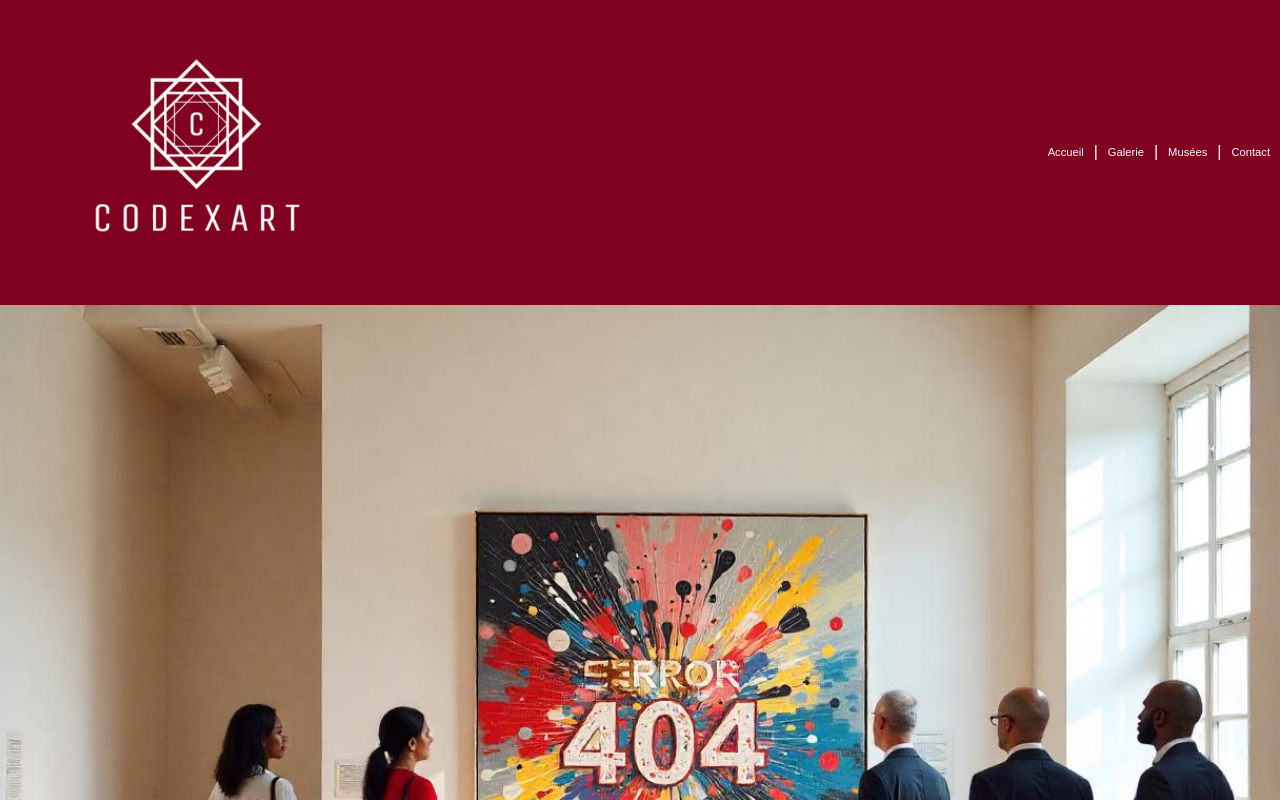
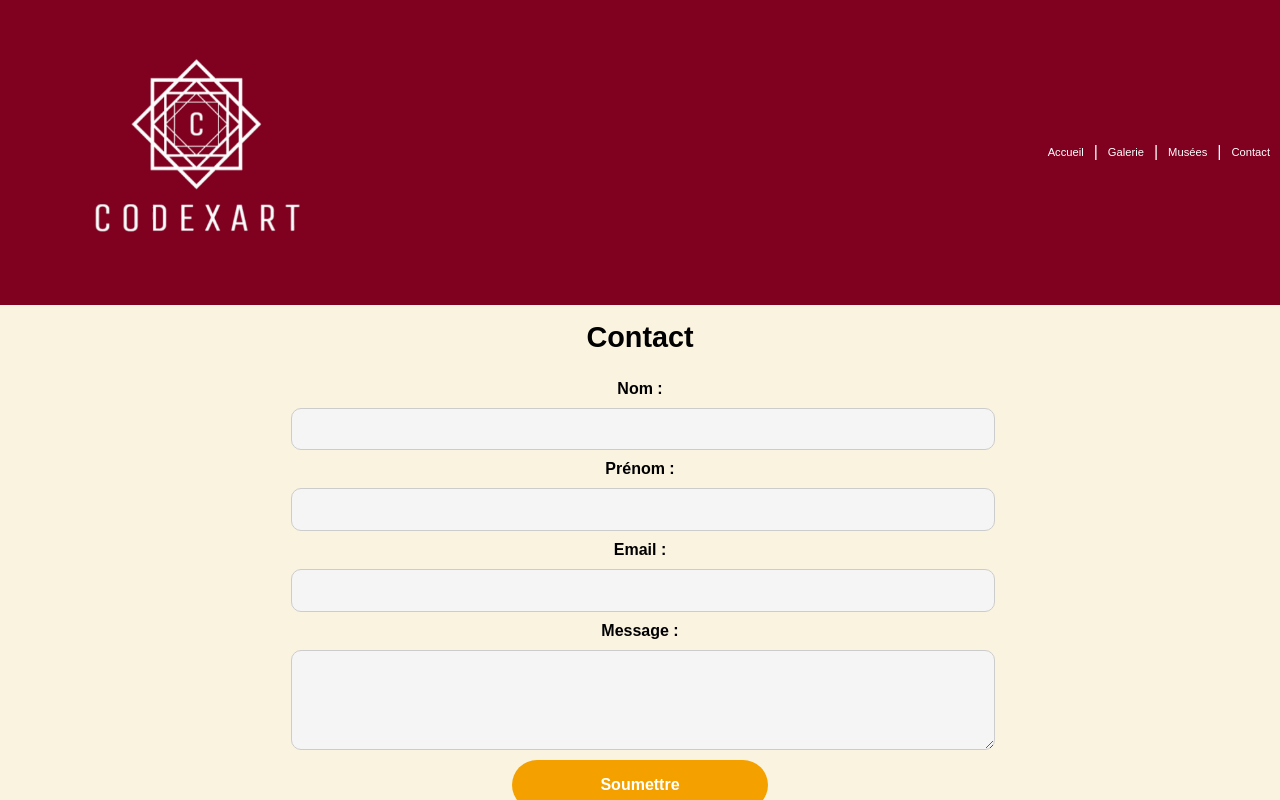
Before and after one commit to Sunnysmilen/P2-CodexArt, a React (Vite) app in the folder client/: page /Contact in a window 1280 px wide. Shown: the top 800 px of the page. Built offline with nearby package versions, Linux system fonts and the light colour scheme; a web font is replaced by a local one.

Commit message:
feat: work on form page and css added

```diff
--- a/client/src/main.tsx
+++ b/client/src/main.tsx
@@ -11,6 +11,7 @@ import Galerie from "./pages/Galerie";
 import Home from "./pages/Home";
 import Musees from "./pages/Musees";
 import Page404 from "./pages/Page404";
+import Form from "./pages/Form";
 
 // Import additional components for new routes
 // Try creating these components in the "pages" folder
@@ -29,6 +30,7 @@ const router = createBrowserRouter([
       { path: "/", element: <Home /> },
       { path: "/galerie", element: <Galerie /> },
       { path: "/Musees", element: <Musees /> },
+      { path: "/Contact", element: <Form /> },
       { path: "*", element: <Page404 /> },
     ],
   },
--- /dev/null
+++ b/client/src/pages/Form.tsx
@@ -0,0 +1,86 @@
+import { useState } from "react";
+import "../styles/form.css";
+
+function Form() {
+  const [name, setName] = useState("");
+  const [firstname, setFirstName] = useState("");
+  const [email, setEmail] = useState("");
+  const [message, setMessage] = useState("");
+
+  function handleSubmit(event: React.FormEvent<HTMLFormElement>) {
+    event.preventDefault();
+
+    fetch("https://api.brevo.com/v3/smtp/email", {
+      method: "POST",
+      headers: {
+        "Content-Type": "application/json",
+        accept: "application/json",
+        "api-key": import.meta.env.VITE_API_KEY,
+      },
+
+      body: JSON.stringify({
+        sender: { name: "Codex Art", email: "gary.gras07@gmail.com" },
+        to: [{ email, name }],
+        subject: "Récapitulatif de votre demande 🖼️",
+
+        htmlContent: `<img src = "https://drive.google.com/uc?id=1y1-1h5iAZxZhr7Ub-u1d7oaDK0oMCck4" alt="image pour mail" width="600"/> <h2> Voici votre message ${firstname} ${name}:</h2> <br> <p>${message}</p><br>
+         <h2>Il a bien été pris en compte et sera traité prochainement.</h2>
+         <br>
+         <h3>La Codex Art</h3>
+         <img src = "https://drive.google.com/uc?id=1PR_TomyrM7JiDEsigC_G824edVfkO9UL" alt="logo Codex Art" width="100"/>
+
+         `,
+      }),
+    })
+      .then((response) => response.json())
+      .then(() => {
+        alert("Message envoyé");
+        setName("");
+        setFirstName("");
+        setEmail("");
+        setMessage("");
+      })
+      .catch((error) => console.error(error));
+  }
+
+  return (
+    <form onSubmit={handleSubmit}>
+      <h1>Contact</h1>
+
+      <label htmlFor="name">Nom :</label>
+      <input
+        type="text"
+        id="name"
+        value={name}
+        onChange={(e) => setName(e.target.value)}
+      />
+
+      <label htmlFor="firstname">Prénom :</label>
+      <input
+        type="text"
+        id="firstname"
+        value={firstname}
+        onChange={(e) => setFirstName(e.target.value)}
+      />
+
+      <label htmlFor="email">Email :</label>
+      <input
+        type="email"
+        id="email"
+        value={email}
+        onChange={(e) => setEmail(e.target.value)}
+      />
+
+      <label htmlFor="message">Message :</label>
+      <textarea
+        id="message"
+        value={message}
+        onChange={(e) => setMessage(e.target.value)}
+      />
+
+      <button type="submit">Soumettre</button>
+    </form>
+  );
+}
+
+export default Form;
--- /dev/null
+++ b/client/src/styles/form.css
@@ -0,0 +1,70 @@
+h1 {
+  text-align: center;
+  font-size: 1.8rem;
+  padding: 1rem;
+}
+
+label {
+  font-weight: bold;
+  margin-top: 5px;
+  padding: 5px;
+}
+
+input,
+textarea {
+  width: 95%;
+  padding: 0.8rem;
+  margin-top: 5px;
+  border: 1px solid #ccc;
+  border-radius: 10px;
+  margin-left: 5px;
+  background-color: whitesmoke;
+}
+
+textarea {
+  min-height: 100px;
+}
+
+button {
+  width: 50%;
+  padding: 1rem;
+  border-radius: 25px;
+  background-color: #f4a100;
+  color: white;
+  font-size: 1rem;
+  font-weight: bold;
+  cursor: pointer;
+  border: none;
+  display: block;
+  margin: 10px auto;
+}
+
+button:hover {
+  background-color: #d98c00;
+}
+
+@media screen and (min-width: 768px) and (max-width: 992px) {
+  button {
+    width: 45%;
+    font-size: 1.2rem;
+  }
+}
+
+@media screen and (min-width: 992px) {
+  input,
+  textarea {
+    background-color: whitesmoke;
+    width: 55%;
+  }
+
+  form {
+    display: flex;
+    flex-direction: column;
+    align-items: center;
+  }
+
+  button {
+    font-size: 1rem;
+    width: 20%;
+  }
+}
```
Also changed, not shown: 1 other file (tests, documents, lock files or other folders).
